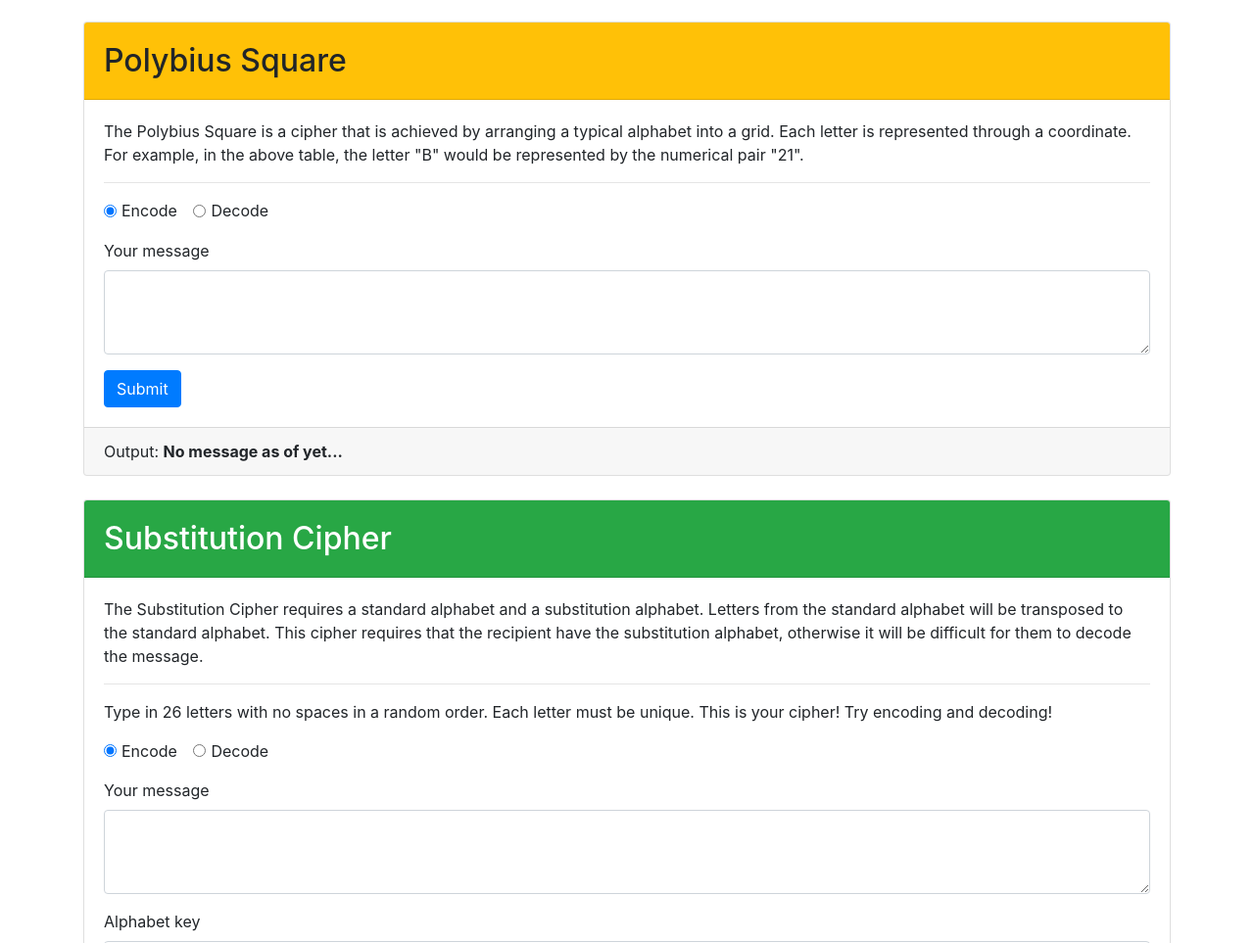
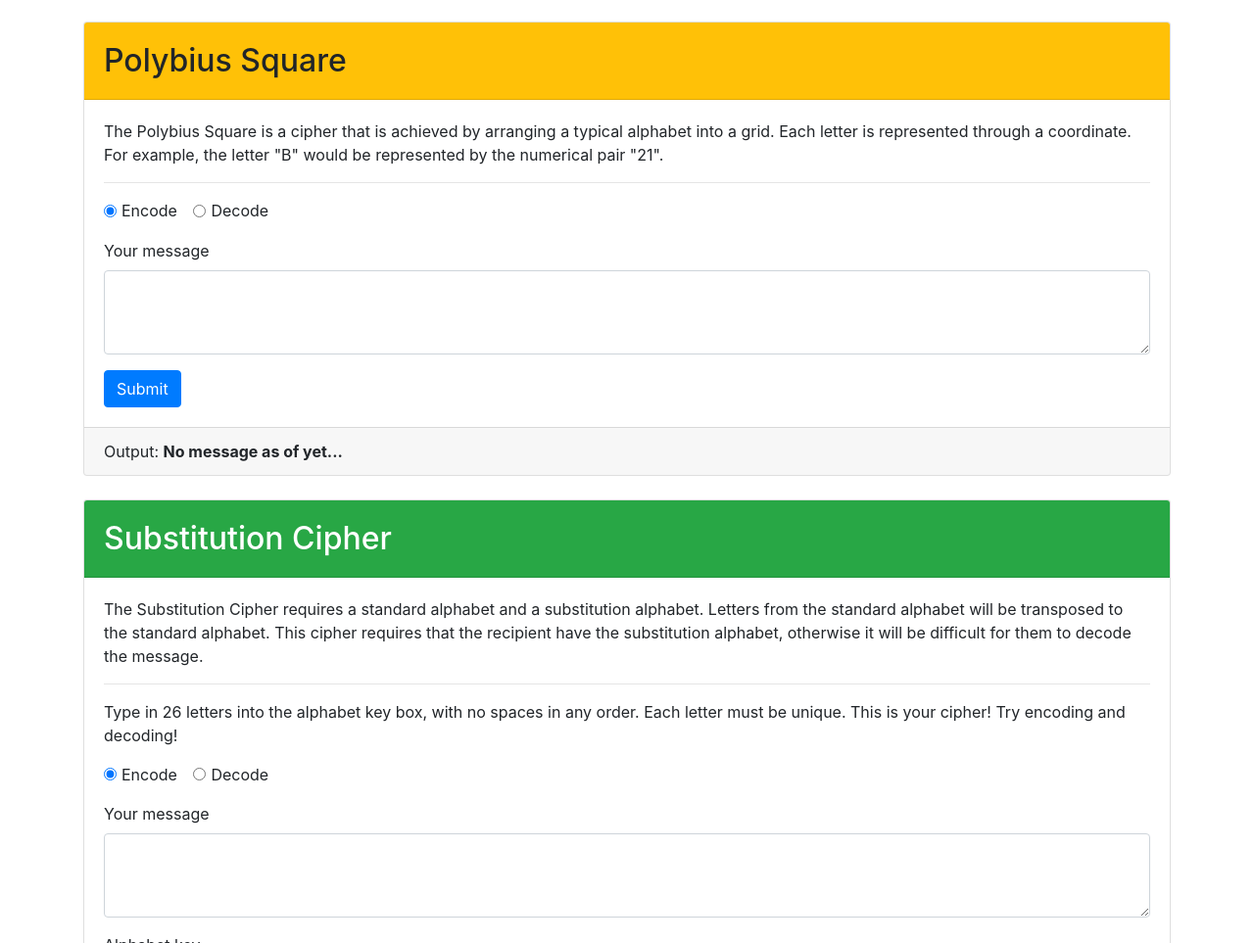
Before and after one commit to Ranger-Jay/Early-Training-Learning-Javascript-Decoder-Ring, a website: page index.html in a window 1280 px wide. Shown: the part 767-1730 px from the top of the page at 98% size. Drawn offline with nearby package versions, Linux system fonts and the light colour scheme.

Commit message:
Update index.html

```diff
--- a/index.html
+++ b/index.html
@@ -82,7 +82,7 @@
           <div class="card-body">
             <p>The Polybius Square is a cipher that is achieved by arranging a typical alphabet into a grid. Each letter
               is represented
-              through a coordinate. For example, in the above table, the letter "B" would be represented by the
+              through a coordinate. For example, the letter "B" would be represented by the
               numerical pair "21".</p>
             <hr />
             <form id="polybius">
@@ -129,7 +129,7 @@
               alphabet,
               otherwise it will be difficult for them to decode the message.</p>
             <hr />
-            <p>Type in 26 letters with no spaces in a random order. Each letter must be unique. This is your cipher! Try encoding and decoding!</p>
+            <p>Type in 26 letters into the alphabet key box, with no spaces in any order. Each letter must be unique. This is your cipher! Try encoding and decoding!</p>
             <form id="substitution">
               <div class="form-group">
                 <div class="form-check form-check-inline">
```
